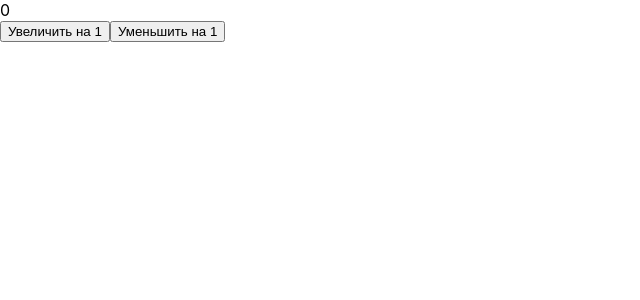
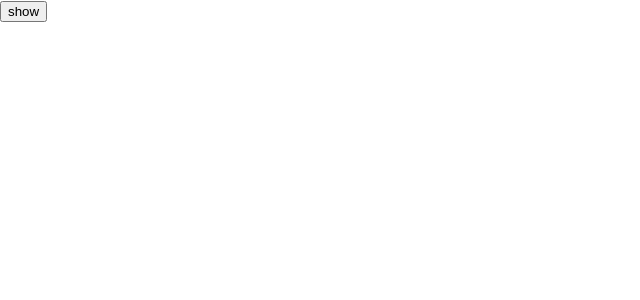
Before and after one commit to OstafiichukO/practice-react, a React (Create React App) app: page / in a window 1280 px wide. Shown: the top 300 px of the page, without its empty margins (0-640 px from the left). Built offline with nearby package versions, Linux system fonts and the light colour scheme.

Commit message:
dropdown

```diff
--- a/src/App.js
+++ b/src/App.js
@@ -1,9 +1,12 @@
+import React from "react";
 import Counter from "./components/Counter";
+import Dropdown from "./components/Dropdown";
 
 function App() {
   return (
     <div className="container">
-      <Counter initialValue={0} />
+      {/* <Counter initialValue={0} /> */}
+      <Dropdown />
     </div>
   );
 }
--- a/src/components/Counter/Counter.js
+++ b/src/components/Counter/Counter.js
@@ -1,5 +1,5 @@
 import React from "react";
-import "./Counter.css";
+import "./Counter.module.css";
 import Controls from "./Controls";
 
 class Counter extends React.Component {
--- /dev/null
+++ b/src/components/Dropdown/Dropdown.js
@@ -0,0 +1,32 @@
+import React from "react";
+import "./Dropdown.module.css";
+class Dropdown extends React.Component {
+  state = {
+    visible: false,
+  };
+
+  toggle = () => {
+    this.setState((prevState) => ({
+      visible: !prevState.visible,
+    }));
+  };
+
+  render() {
+    return (
+      <div className="Dropdown">
+        <button
+          onClick={this.toggle}
+          type="button"
+          className="Dropdown__toggle"
+        >
+          {this.state.visible ? "hide" : "show"}
+        </button>
+        {this.state.visible && (
+          <div className="Dropdown__menu">Випадающее меню</div>
+        )}
+      </div>
+    );
+  }
+}
+
+export default Dropdown;
--- /dev/null
+++ b/src/components/Dropdown/Dropdown.module.css
@@ -0,0 +1,17 @@
+.Dropdown {
+  position: relative;
+  width: 400px;
+  padding: 20px;
+  border: 1px solid black;
+}
+
+.Dropdown__menu {
+  position: absolute;
+  top: 100%;
+  left: 0;
+  width: 100%;
+  padding: 20px;
+  text-align: center;
+  background-color: teal;
+  color: white;
+}
--- /dev/null
+++ b/src/components/Dropdown/index.js
@@ -0,0 +1 @@
+export {default} from './Dropdown'
```
Also changed, not shown: src/components/Counter/Counter.css (deleted), src/components/Counter/Counter.module.css (added), src/components/terge.js (deleted).
